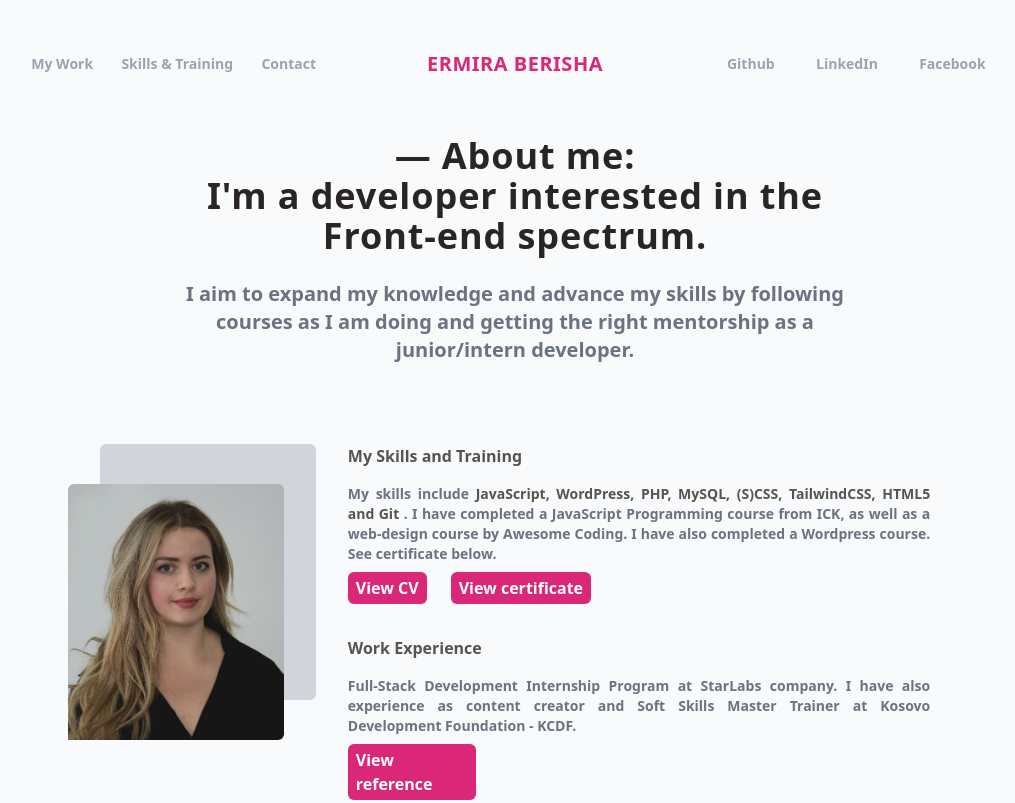
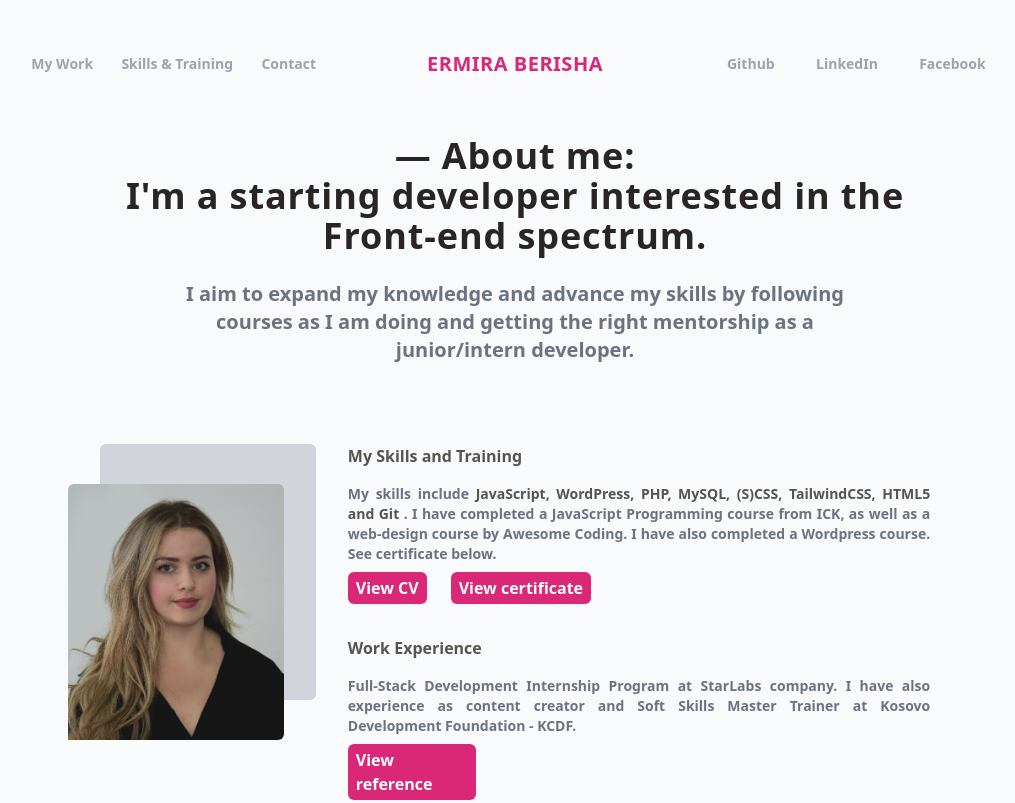
Before and after one commit to ErmiraBerisha/portfolio, a plain HTML site: page skills.html in a window 1280 px wide. Shown: the top 803 px of the page, without its empty margins (125-1140 px from the left). Drawn offline with Linux system fonts and the light colour scheme.

Commit message:
Update skills.html

```diff
--- a/skills.html
+++ b/skills.html
@@ -45,7 +45,7 @@
     <!--Main-->
 
      <div  class="w-4/5 m-auto  text-center">
-       <h1 class="text-stone-800 text-center font-sans mt-2 font-bold tracking-wide text-4xl"> &#8212; About me:  <br> I'm a developer interested in the <br> Front-end spectrum.</h1>
+       <h1 class="text-stone-800 text-center font-sans mt-2 font-bold tracking-wide text-4xl"> &#8212; About me:  <br> I'm a starting developer interested in the <br> Front-end spectrum.</h1>
        <p class="  mt-6 w-2/3 m-auto font-sans text-xl text-gray-500 font-semibold"> I aim to expand my knowledge and advance my skills by following courses as I am doing and getting the right mentorship as a junior/intern developer.
          </p>
 
```
